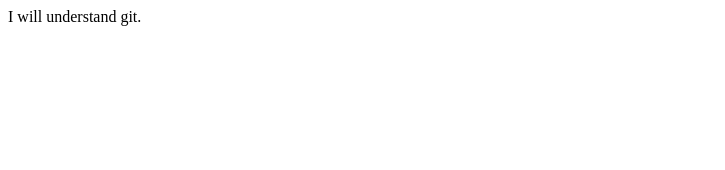
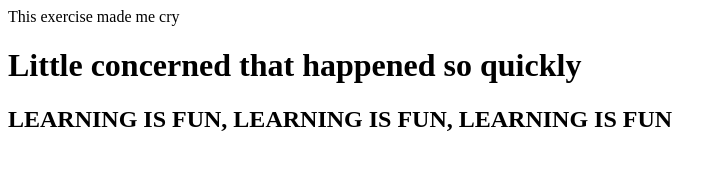
Before and after one commit to Mcilhaggis/github.io, a plain HTML site: page index.html in a window 1280 px wide. Shown: the whole page, without its empty margins (0-725 px from the left). Drawn offline with Linux system fonts and the light colour scheme.

Commit message:
second commit

```diff
--- a/index.html
+++ b/index.html
@@ -1,3 +1,4 @@
+<!DOCTYPE html>
 <html lang="en">
 <head>
     <meta charset="UTF-8">
@@ -5,6 +6,12 @@
     <title>Document</title>
 </head>
 <body>
-    I will understand git.
+    <header>This exercise made me cry</header>
+
+    <h1>Little concerned that happened so quickly</h1>
+
+    <h2>LEARNING IS FUN, LEARNING IS FUN, LEARNING IS FUN</h2>
+
+
 </body>
 </html>
```
